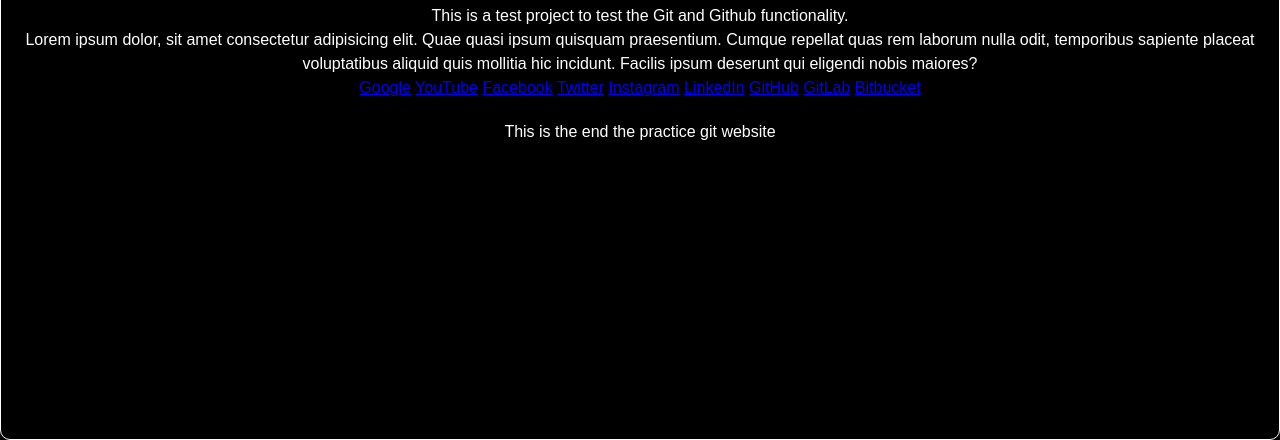
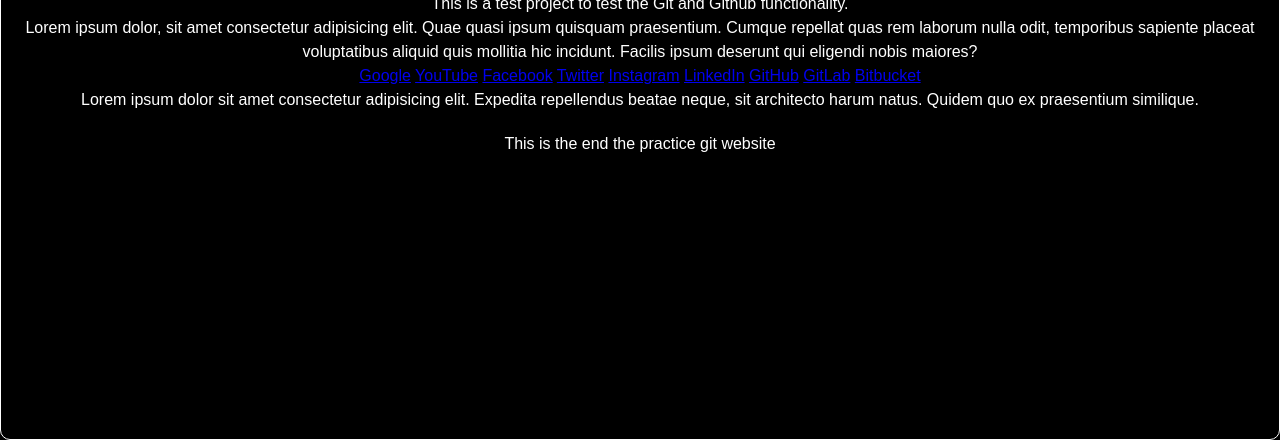
Before and after one commit to aditya-program0/Github-Example-Repo, a plain HTML site: page index.html in a window 1280 px wide. Shown: the part 360-800 px from the top of the page. Drawn offline with Linux system fonts and the light colour scheme.

Commit message:
Added a paragraph

```diff
--- a/index.html
+++ b/index.html
@@ -19,6 +19,7 @@
     <a href="https://www.github.com">GitHub</a>
     <a href="https://www.gitlab.com">GitLab</a>
     <a href="https://www.bitbucket.com">Bitbucket</a>
+    <p>Lorem ipsum dolor sit amet consectetur adipisicing elit. Expedita repellendus beatae neque, sit architecto harum natus. Quidem quo ex praesentium similique.</p>
 </main>
 <footer>This is the end the practice git website</footer>
 </body>
```
